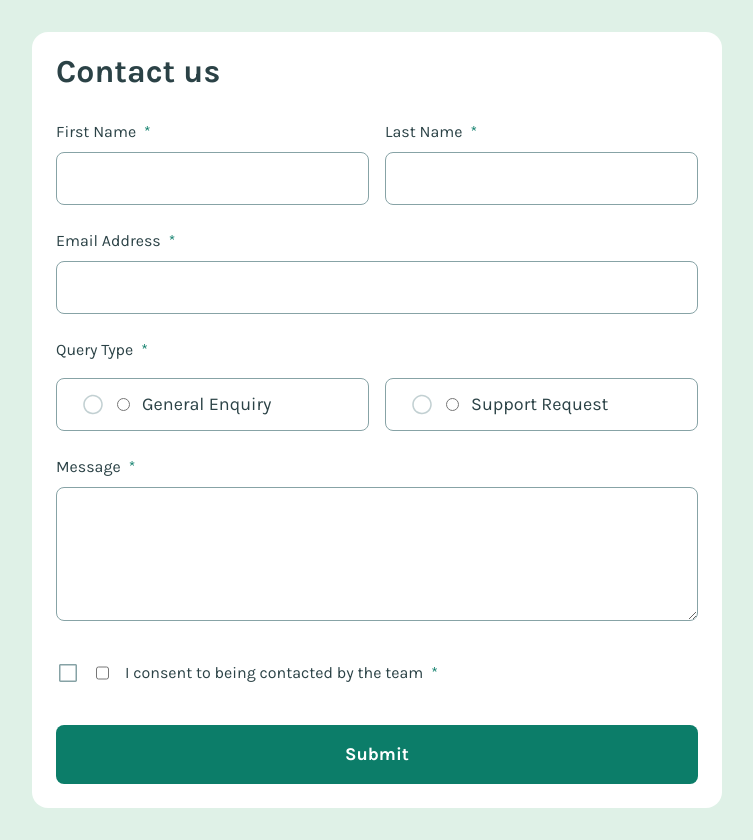
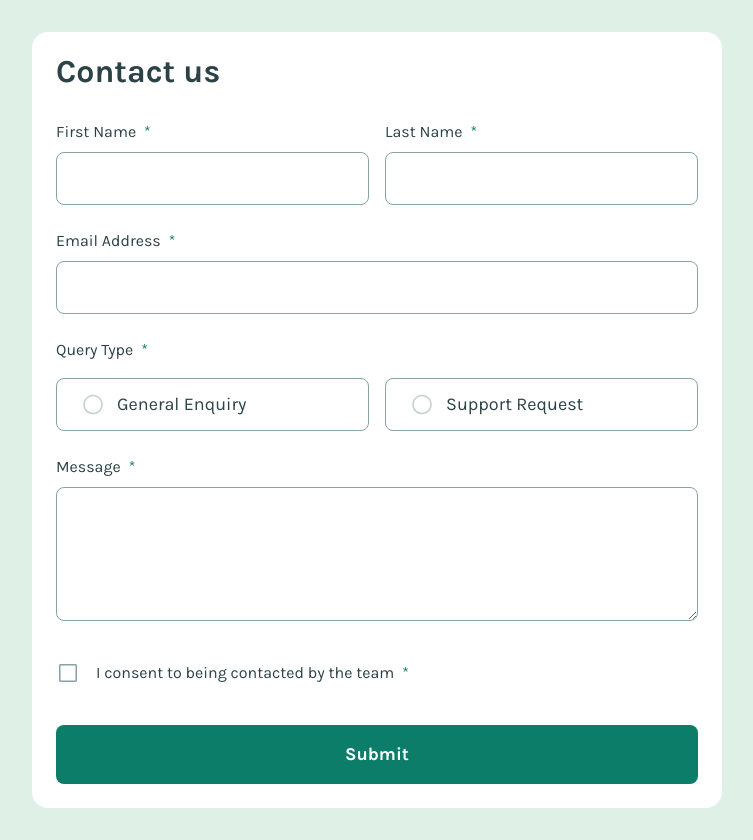
Before and after one commit to anamaydev/contact-form, a React (Vite) app: page / in a window 1280 px wide. Shown: the whole page, without its empty margins (263-1016 px from the left). Built offline with nearby package versions, Linux system fonts and the light colour scheme.

Commit message:
style: add custom icons to radio and checkbox

```diff
--- a/src/App.jsx
+++ b/src/App.jsx
@@ -15,6 +15,8 @@ import checkboxUnchecked from './assets/images/icon-checkbox-unchecked.svg'
 
 function App() {
   const [validationErrors, setValidationErrors] = useState({});
+  const [queryType, setQueryType] = useState(null);
+  const [consent, setConsent] = useState(false);
 
   useEffect(() => {
     console.log(`No of Errors: ${Object.keys(validationErrors).length}`);
@@ -131,16 +133,30 @@ function App() {
               <p className="label" id="query-legend">Query Type</p>
 
               <ul className="flex flex-col justify-center gap-2 sm:flex-row sm:justify-stretch"> {/*remove gap-2*/}
-                <li className="input-field flex gap-1.5 w-full">
-                  <img src={radioUnselected} alt="" className=""/>
-                  <img src={radioSelected} alt="" className="hidden"/>
-                  <input type="radio" id="general-enquiry" name="query-type" value="general-enquiry" />
+                <li className="input-field flex gap-1.5 w-full relative">
+                  <img src={"general-enquiry" === queryType ? radioSelected : radioUnselected} alt=""/>
+                  <input
+                    type="radio"
+                    id="general-enquiry"
+                    name="query-type"
+                    value="general-enquiry"
+                    checked={"general-enquiry" === queryType}
+                    onChange={e=>setQueryType(e.target.value)}
+                    className="radio"
+                  />
                   <label htmlFor="general-enquiry" className="cursor-pointer">General Enquiry</label>
                 </li>
-                <li className="input-field flex gap-1.5 w-full">
-                  <img src={radioUnselected} alt="" className=""/>
-                  <img src={radioSelected} alt="" className="hidden"/>
-                  <input type="radio" id="support-enquiry" name="query-type" value="support-enquiry"/>
+                <li className="input-field flex gap-1.5 w-full relative">
+                  <img src={"support-enquiry" === queryType ? radioSelected : radioUnselected} alt=""/>
+                  <input
+                    type="radio"
+                    id="support-enquiry"
+                    name="query-type"
+                    value="support-enquiry"
+                    checked={"support-enquiry" === queryType}
+                    onChange={e=>setQueryType(e.target.value)}
+                    className="radio"
+                  />
                   <label htmlFor="support-enquiry" className="cursor-pointer">Support Request</label>
                 </li>
               </ul>
@@ -158,10 +174,17 @@ function App() {
 
         {/* checkbox */}
         <div className="flex flex-col gap-1">
-          <div className="flex gap-2">
-            <img src={checkboxUnchecked} alt=""/>
-            <img src={checkboxChecked} alt="" className="hidden"/>
-            <input type="checkbox" id="consent" name="consent" value="agreed"/>
+          <div className="flex gap-2 relative">
+            <img src={ consent ? checkboxChecked : checkboxUnchecked} alt=""/>
+            <input
+              type="checkbox"
+              id="consent"
+              name="consent"
+              value="agreed"
+              checked={consent}
+              onChange={e=>setConsent(e.target.checked)}
+              className="absolute h-2 w-2 top-1/2 left-0.5 transform -translate-y-1/2 opacity-0 cursor-pointer"
+            />
             <label htmlFor="consent" className="label">I consent to being contacted by the team</label>
           </div>
           { validationErrors.consent && <p className="error-message">{validationErrors.consent}</p> }
--- a/src/index.css
+++ b/src/index.css
@@ -53,7 +53,7 @@
 }
 
 @utility label{
-  @apply font-normal text-sm leading-normal text-grey-900 after:content-['*'] after:relative after:ml-1 after:text-green-600;
+  @apply font-normal text-sm leading-normal text-grey-900 after:content-['*'] after:relative after:ml-1 after:text-green-600 cursor-pointer;
 }
 
 @utility input-field{
@@ -63,3 +63,7 @@
 @utility error-message{
   @apply font-normal text-sm leading-normal text-red
 }
+
+@utility radio{
+  @apply absolute h-3 w-3 top-1/2 left-3 transform -translate-y-1/2 opacity-0 cursor-pointer;
+}
```
